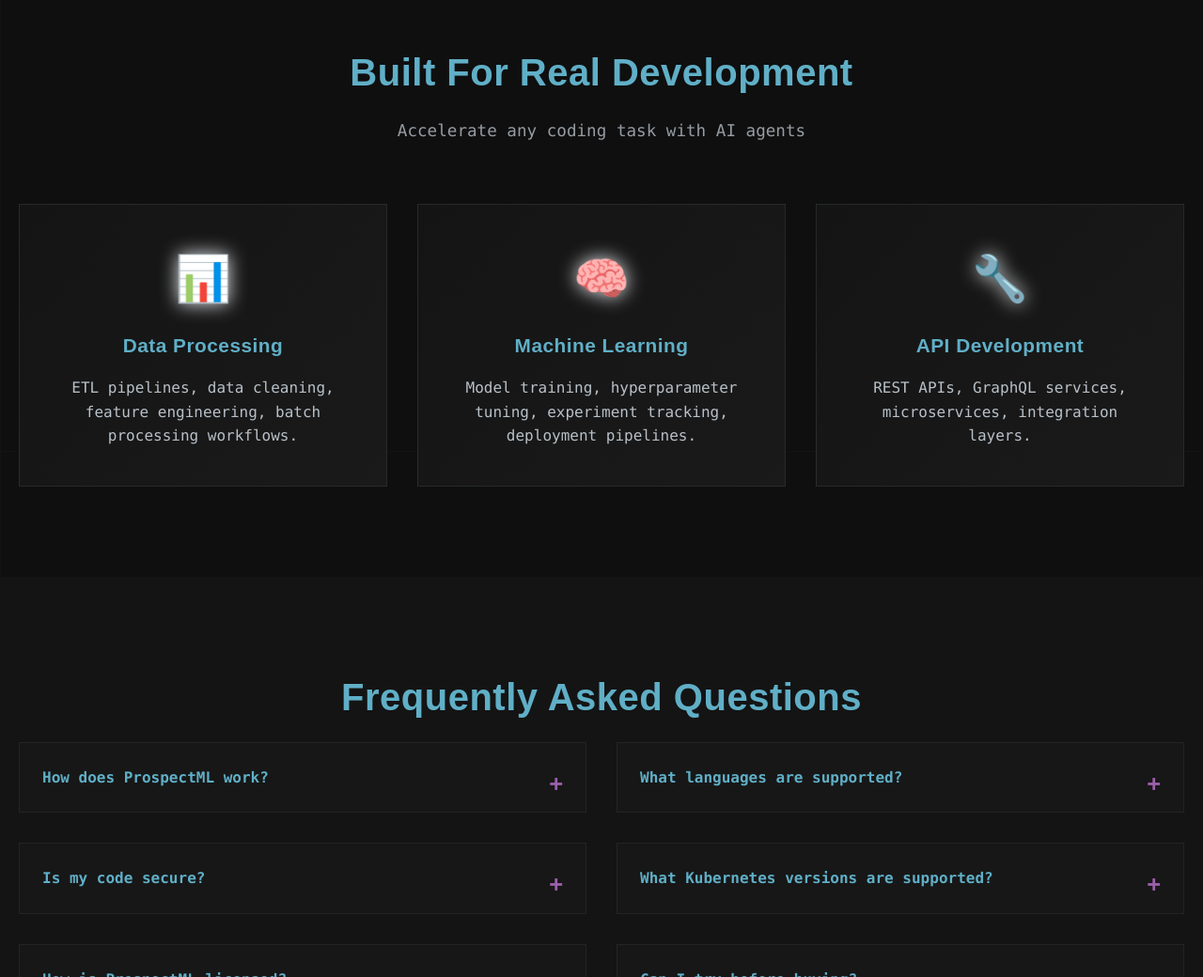
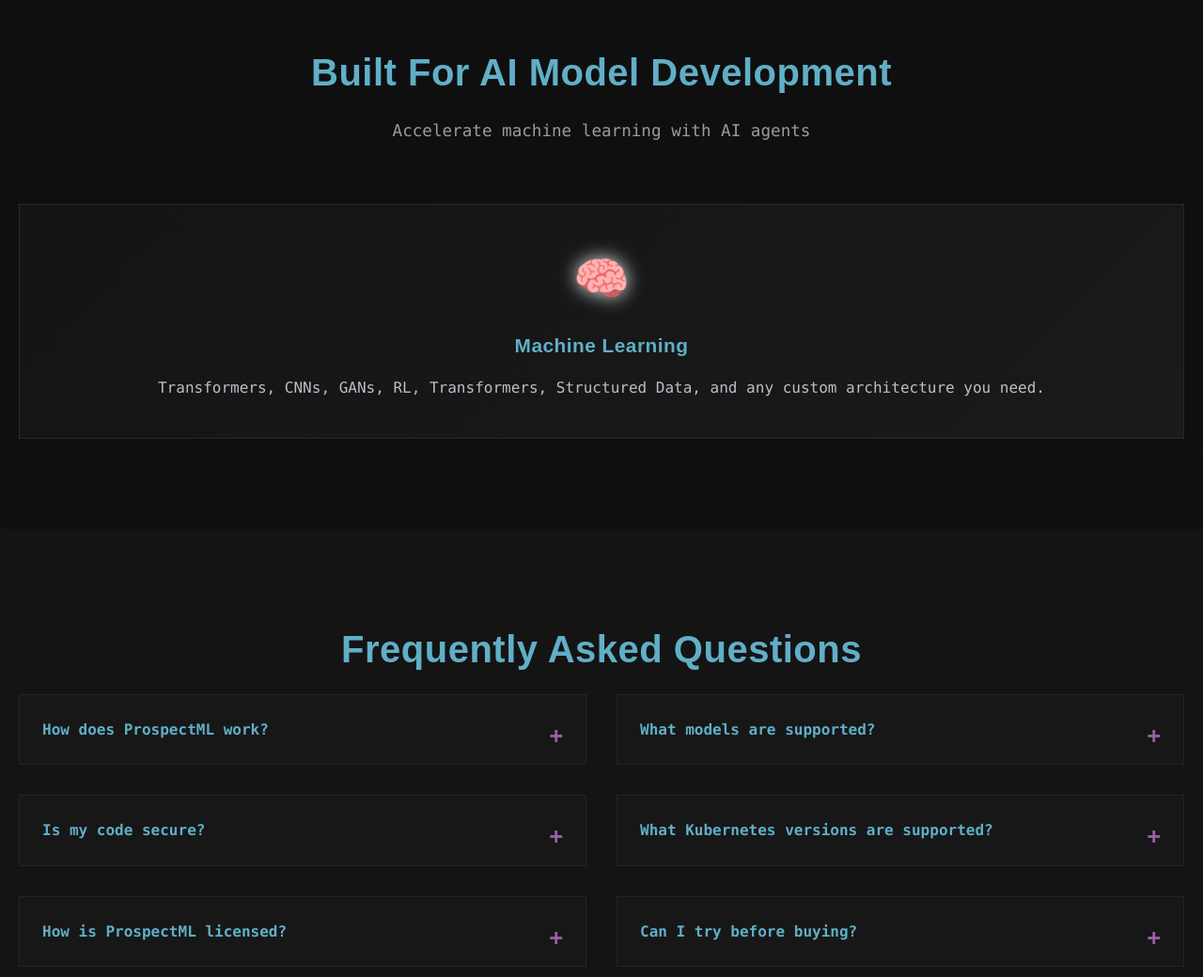
Before and after one commit to AlgorithmicResearchGroup/prospectml, a plain HTML site: page docs/index.html in a window 1280 px wide. Shown: the part 3520-4560 px from the top of the page at 94% size. Drawn offline with Linux system fonts and the light colour scheme; a web font is replaced by a local one.

Commit message:
update index

```diff
--- a/docs/index.html
+++ b/docs/index.html
@@ -168,24 +168,14 @@
     <!-- Use Cases -->
     <section class="industries">
         <div class="container">
-            <h2 class="section-title">Built For Real Development</h2>
-            <p class="section-subtitle">Accelerate any coding task with AI agents</p>
+            <h2 class="section-title">Built For AI Model Development</h2>
+            <p class="section-subtitle">Accelerate machine learning with AI agents</p>
 
             <div class="industries-grid">
                 <div class="industry-card">
-                    <div class="industry-icon">📊</div>
-                    <h3>Data Processing</h3>
-                    <p>ETL pipelines, data cleaning, feature engineering, batch processing workflows.</p>
-                </div>
-                <div class="industry-card">
                     <div class="industry-icon">🧠</div>
                     <h3>Machine Learning</h3>
-                    <p>Model training, hyperparameter tuning, experiment tracking, deployment pipelines.</p>
-                </div>
-                <div class="industry-card">
-                    <div class="industry-icon">🔧</div>
-                    <h3>API Development</h3>
-                    <p>REST APIs, GraphQL services, microservices, integration layers.</p>
+                    <p>Transformers, CNNs, GANs, RL, Transformers, Structured Data, and any custom architecture you need.</p>
                 </div>
             </div>
         </div>
@@ -202,8 +192,8 @@
                     <p>ProspectML deploys AI agents to your Kubernetes cluster. These agents receive your requirements through a web interface and automatically write, test, and optimize code to meet your specifications.</p>
                 </details>
                 <details class="faq-item">
-                    <summary>What languages are supported?</summary>
-                    <p>Currently Python with PyTorch, TensorFlow, scikit-learn, and common data science libraries. More languages coming soon.</p>
+                    <summary>What models are supported?</summary>
+                    <p>The ProspectML agents are flexible enough to train any model you need. They can train models from scratch, or fine-tune existing models.</p>
                 </details>
                 <details class="faq-item">
                     <summary>Is my code secure?</summary>
@@ -215,7 +205,7 @@
                 </details>
                 <details class="faq-item">
                     <summary>How is ProspectML licensed?</summary>
-                    <p>Per-cluster licensing at $299/month. Includes unlimited agents and users within the cluster. 14-day free trial included.</p>
+                    <p>Per-cluster licensing at $1000/month. Includes unlimited agents and users within the cluster. 14-day free trial included.</p>
                 </details>
                 <details class="faq-item">
                     <summary>Can I try before buying?</summary>
```
